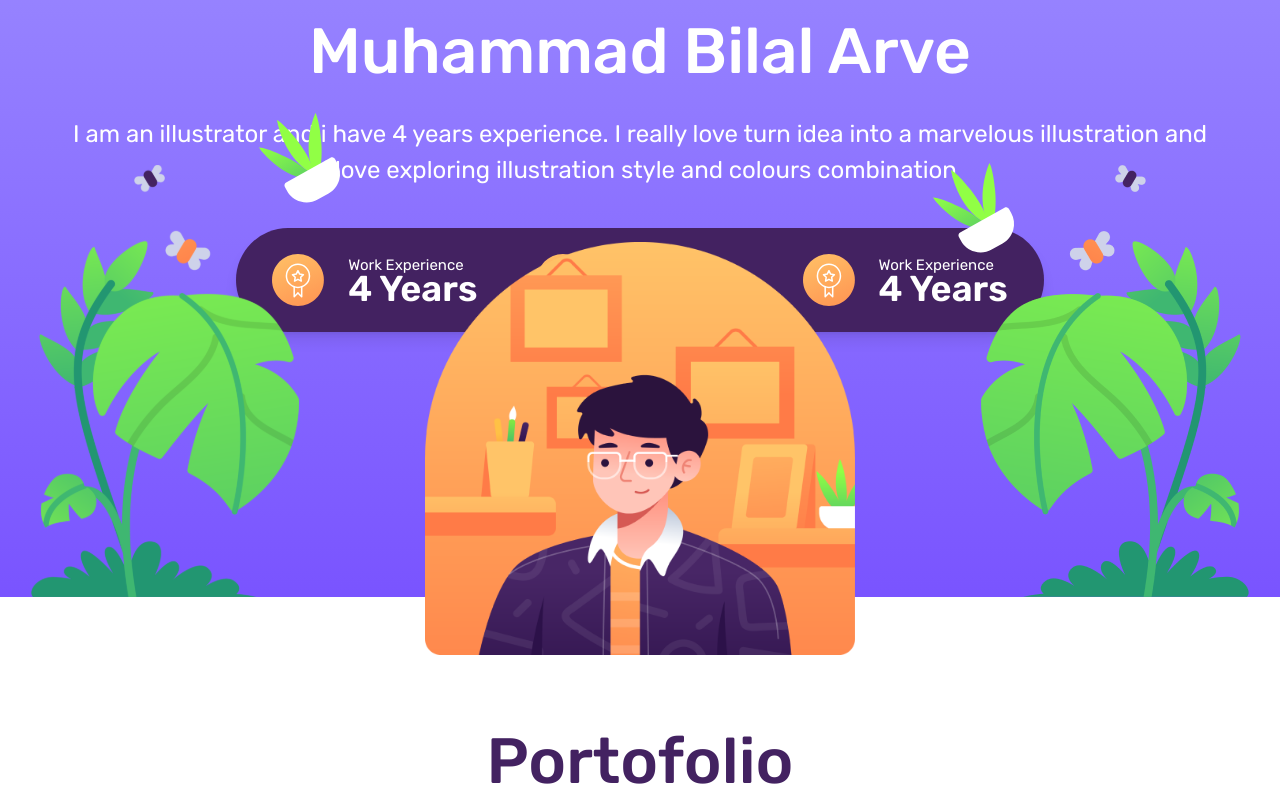
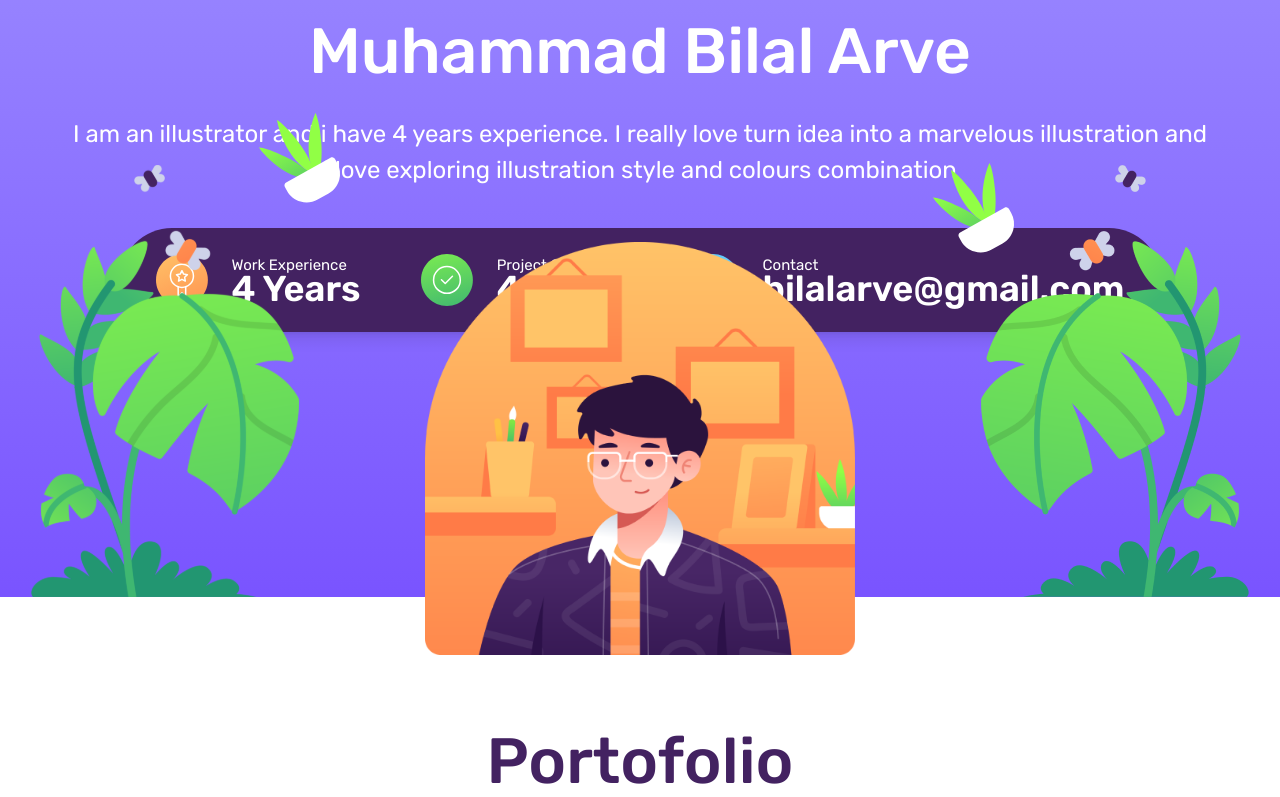
Before and after one commit to wiscaksono/bilal-arve, a Next.js app: page / in a window 1280 px wide. Shown: the part 887-1684 px from the top of the page. Built offline with nearby package versions, Linux system fonts and the light colour scheme.

Commit message:
fix anchor

```diff
--- a/components/Navbar.js
+++ b/components/Navbar.js
@@ -4,21 +4,21 @@ export default function Navbar() {
   return (
     <section className="wrapper">
       <nav className="flex gap-[42.53px] justify-center items-center mt-[84px]">
-        <Link href="#" passHref>
+        <a href="#" passHref>
           Home
-        </Link>
-        <Link href="#about" passHref>
+        </a>
+        <a href="#about" passHref>
           About
-        </Link>
+        </a>
         <div>
           <img src="arve.svg" alt="" />
         </div>
-        <Link href="portofolio" passHref>
+        <a href="#portofolio" passHref>
           Work
-        </Link>
-        <Link href="contact" passHref>
+        </a>
+        <a href="#contact" passHref>
           Contact
-        </Link>
+        </a>
       </nav>
     </section>
   );
--- a/pages/index.js
+++ b/pages/index.js
@@ -8,7 +8,7 @@ export default function Home() {
       <section id="home">
         <div className="min-h-screen relative bg-purple-wave bg-bottom bg-repeat-x">
           <div className="absolute top-[44px] left-1/2 transform -translate-x-1/2 -translate-y-1/2">
-            <div className="flex items-center justify-center gap-[47px] ">
+            <div className="flex items-center justify-center gap-[47px] text-[#432261]">
               <a href="#">Home</a>
               <a href="#about">About</a>
               <a
@@ -93,24 +93,26 @@ export default function Home() {
                   </div>
                   <div className="flex items-center gap-[24px]">
                     <div>
-                      <img src="work.svg" alt="" />
+                      <img src="project.svg" alt="" />
                     </div>
                     <div className="text-white">
                       <p className="text-[15px] -mb-[15px] mt-[10px]">
-                        Work Experience
+                        Project Completed
                       </p>
-                      <h5 className="font-semibold text-[36px]">4 Years</h5>
+                      <h5 className="font-semibold text-[36px]">400+</h5>
                     </div>
                   </div>
                   <div className="flex items-center gap-[24px]">
                     <div>
-                      <img src="work.svg" alt="" />
+                      <img src="email.svg" alt="" />
                     </div>
                     <div className="text-white">
                       <p className="text-[15px] -mb-[15px] mt-[10px]">
-                        Work Experience
+                        Contact
                       </p>
-                      <h5 className="font-semibold text-[36px]">4 Years</h5>
+                      <h5 className="font-semibold text-[36px]">
+                        bilalarve@gmail.com
+                      </h5>
                     </div>
                   </div>
                 </div>
@@ -225,7 +227,7 @@ export default function Home() {
             <a href="https://www.instagram.com/bilalarve/" target="_blank">
               <img src="instagram.svg" alt="" />
             </a>
-            <a href="#" target="_blank">
+            <a href="mailto:bilalarve@gmail.com" target="_blank">
               <img src="email-footer.svg" alt="" />
             </a>
             <a href="https://dribbble.com/Arve" target="_blank">
--- a/styles/globals.css
+++ b/styles/globals.css
@@ -19,3 +19,7 @@ body {
 ::-webkit-scrollbar {
   display: none;
 }
+
+html {
+  scroll-behavior: smooth;
+}
```
Also changed, not shown: .eslintrc.json.
